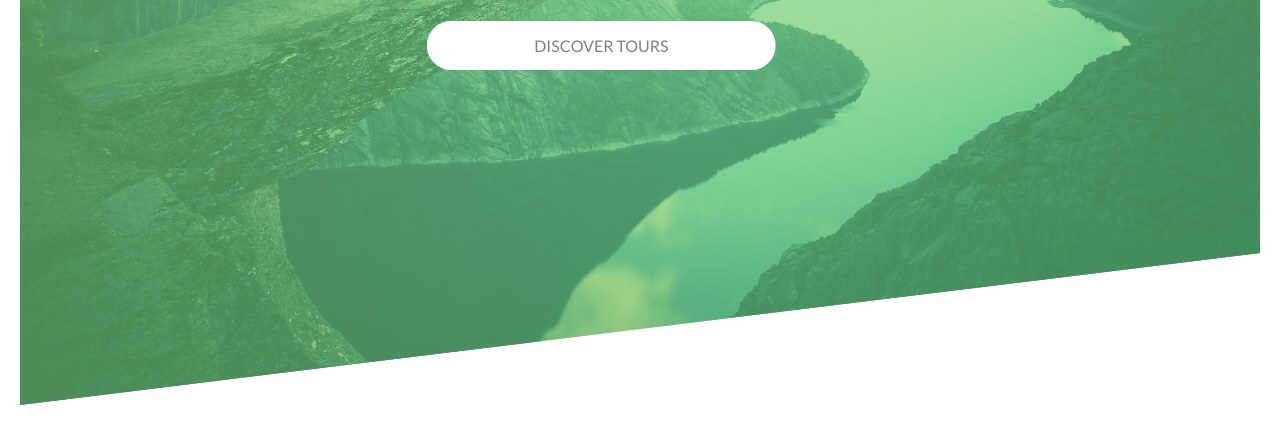
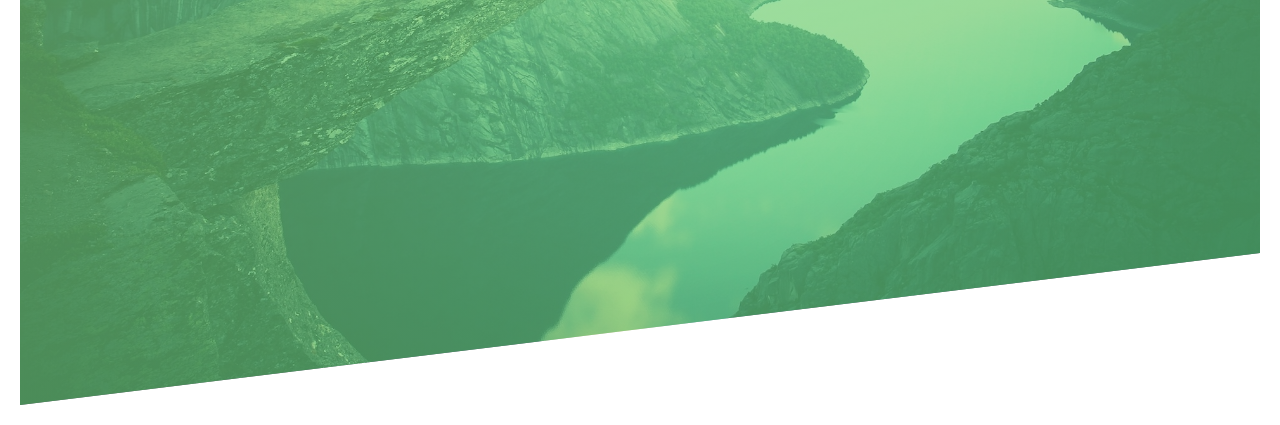
Before and after one commit to kid14112/kid14112.github.io, a plain HTML site: page NatoursProject/index.html in a window 1280 px wide. Shown: the part 375-800 px from the top of the page. Drawn offline with Linux system fonts and the light colour scheme.

Commit message:
update button

```diff
--- a/NatoursProject/css/style.css
+++ b/NatoursProject/css/style.css
@@ -43,8 +43,9 @@ body {
     text-transform: uppercase;
     position: absolute;
     left: 50%;
-    top: 40%;
+    top: 30%;
     transform: translate(-50%,-50%);
+    text-align: center;
 }
 .heading-primary-main{
     display: block;
@@ -81,19 +82,44 @@ body {
 
 
 .btn {
-    padding: 15px 20px;
+    background-color: white;
+    display: inline-block;
+    padding: 15px 25px;
     text-decoration: none;
+    color:gray;
+    border-radius: 30px;
+    margin-top: 60px;
+    transition: 0.3s;
+    position: relative;
+}
+.btn:hover {
+    transform: translateY(-5px);
+    transition: 0.3s;
+    box-shadow: 3px 8px 3px rgba(37, 37, 37, 0.24);
+}
+.btn:active {
+    transform: translateY(3px);
+    transition: 0.2s;
+    box-shadow: none;
+}
+.btn::after{
+    content: "";
+    display: inline-block;
     position: absolute;
-    top: 120px;
-    left: 96px;
+    width: 100%;
+    height: 100%;
+    top: 0;
+    left: 0;
+    background-color: white;
     border-radius: 30px;
-    background-color: #fff;
-    color: gray;
-    text-align: center;
-    width: 50%;
-
+    z-index: -1;
+    transition: 0.3s;
 }
-
+.btn:hover::after{
+    transform: scale(1.5);
+    transition: 0.3s;
+    opacity: 0;
+}
 .menu {
     position: absolute;
     right: 10%;
--- a/NatoursProject/index.html
+++ b/NatoursProject/index.html
@@ -20,7 +20,7 @@
             <div class="heading-primary">
                 <span class="heading-primary-main">Outdoors</span>
                 <span class="heading-primary-sub">Is where life happens</span>
-               <a href="#" class="btn btn-white"> DISCOVER TOURS</a>
+               <a href="#" class="btn"> DISCOVER TOURS</a>
             </div>
             <div class="menu">
                 <i class="fa fa-bars menu-icon" aria-hidden="true"></i>
```
